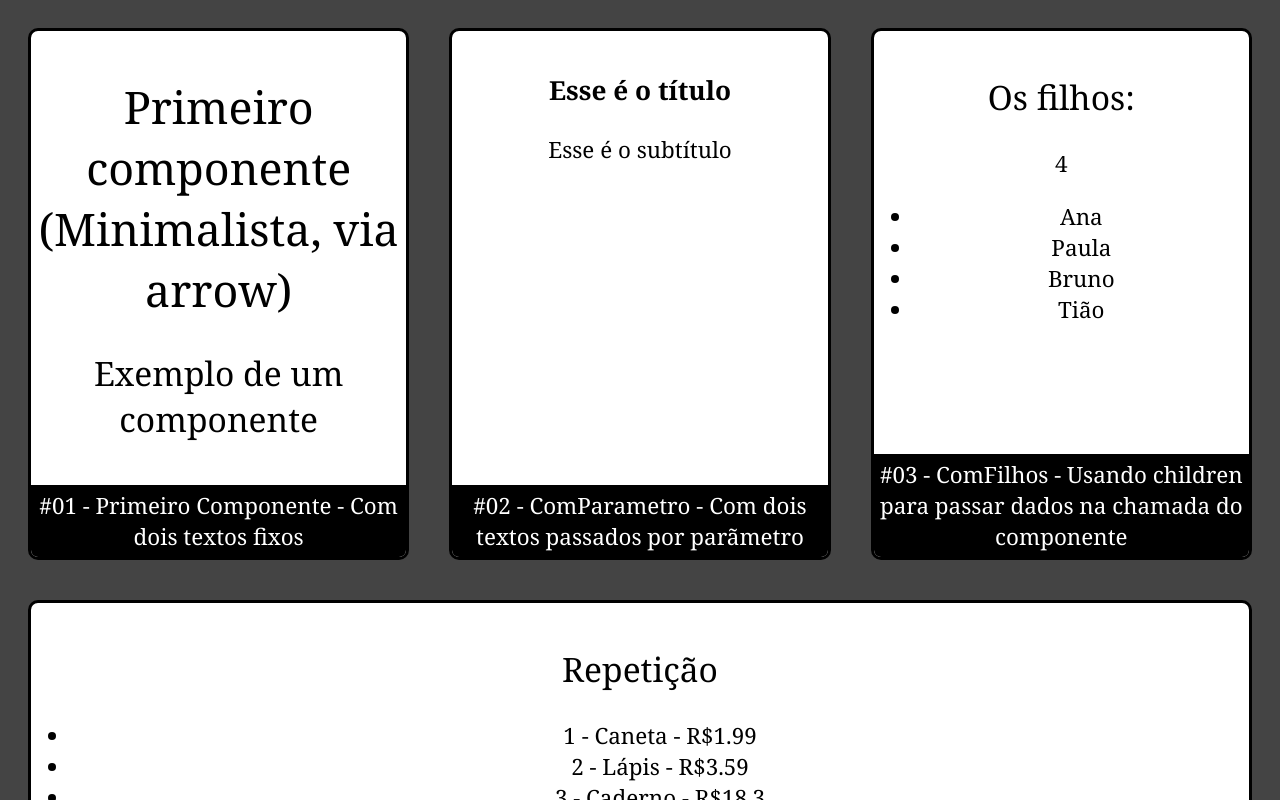
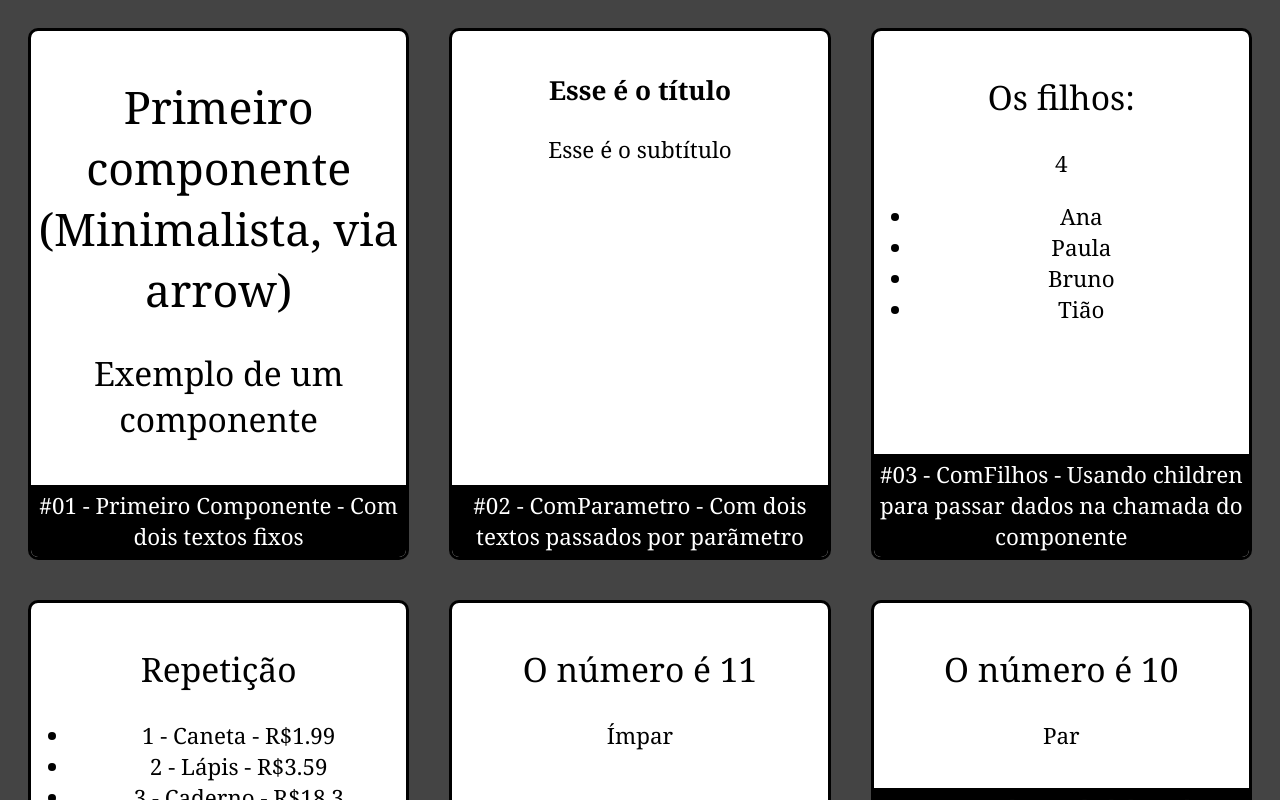
Before and after one commit to GuilhermeBorges3Ddev/Masterclass_React, a React (Create React App) app in the folder without_hooks/: page / in a window 1280 px wide. Shown: the top 800 px of the page. Built offline with nearby package versions, Linux system fonts and the light colour scheme.

Commit message:
Masterclass on his class one are finished with content completed

```diff
--- a/without_hooks/src/App.jsx
+++ b/without_hooks/src/App.jsx
@@ -1,6 +1,6 @@
 import React from "react";
 
-//Componente usado para a montagem do layout dos outros 4 componentes abaixo
+//Componente usado para a montagem do layout dos outros 6 componentes abaixo
 import Card from './components/layout/Card';
 
 //Componentes funcionais, onde cada um dele foi trabalhado um aspecto fundamental do React
@@ -8,6 +8,8 @@ import Primeiro from './components/Primeiro';
 import ComParametro from './components/ComParametro';
 import ComFilhos from './components/ComFilhos';
 import Repeticao from "./components/Repeticao";
+import Condicional from "./components/Condicional";
+import CondicionalComIf from "./components/CondicionalComIf";
 
 import "./App.css";
 
@@ -38,5 +40,13 @@ export default props => (
             <Repeticao />
         </Card>
 
+        <Card titulo="#05 - Condicional Simples - Exibindo 'Par' para um elemento par ou 'Ímpar' caso contrário">
+            <Condicional numero={11} />
+        </Card>
+
+        <Card titulo="#06 - Condicional Elaborada - Mostra 'Par' para um elemento par ou 'Ímpar' mas usa um componente externo para operar">
+            <CondicionalComIf numero={10} />
+        </Card>
+
     </div>
 );
--- /dev/null
+++ b/without_hooks/src/components/Condicional.jsx
@@ -0,0 +1,10 @@
+import React from "react";
+
+export default props => {
+    return (
+                <div>
+                    <h2>O número é {props.numero}</h2>
+                    {props.numero % 2 === 0 ? <span>Par</span> : <span>Ímpar</span>}
+                </div>
+            )
+}
--- /dev/null
+++ b/without_hooks/src/components/CondicionalComIf.jsx
@@ -0,0 +1,20 @@
+import React from "react";
+import If from "./If";
+
+export default props => {
+    return (
+                <div>
+
+                    <h2>O número é {props.numero}</h2>
+
+                    <If test={props.numero % 2 === 0}>
+                        <span>Par</span>
+                    </If>
+
+                    <If test={props.numero % 2 === 1}>
+                        <span>Ímpar</span>
+                    </If>
+
+                </div>
+            )
+}
--- /dev/null
+++ b/without_hooks/src/components/If.jsx
@@ -0,0 +1,8 @@
+export default function(props){
+    if(props.test){
+        return props.children;
+    } else {
+        return false;
+    }
+
+}
```
